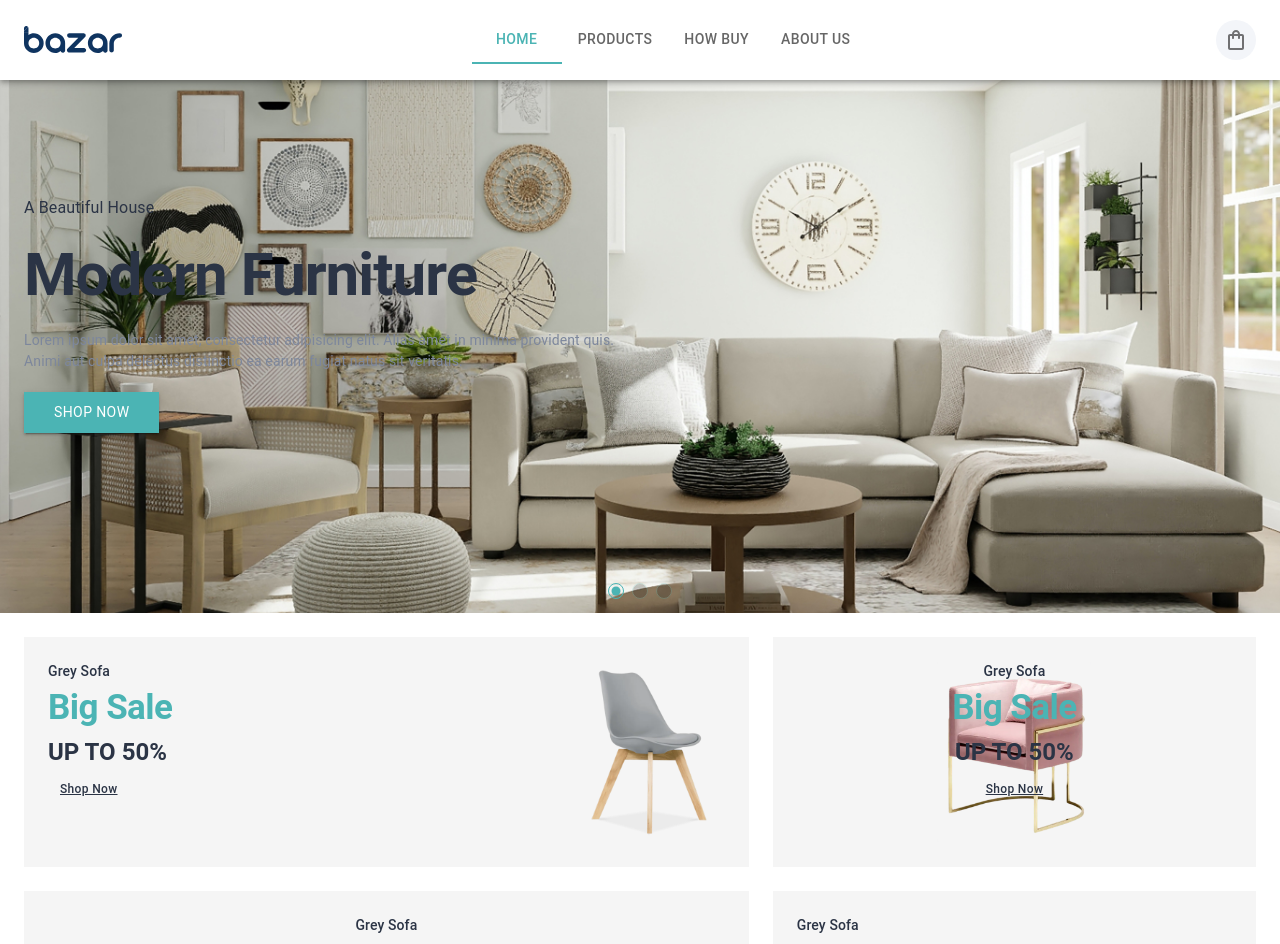
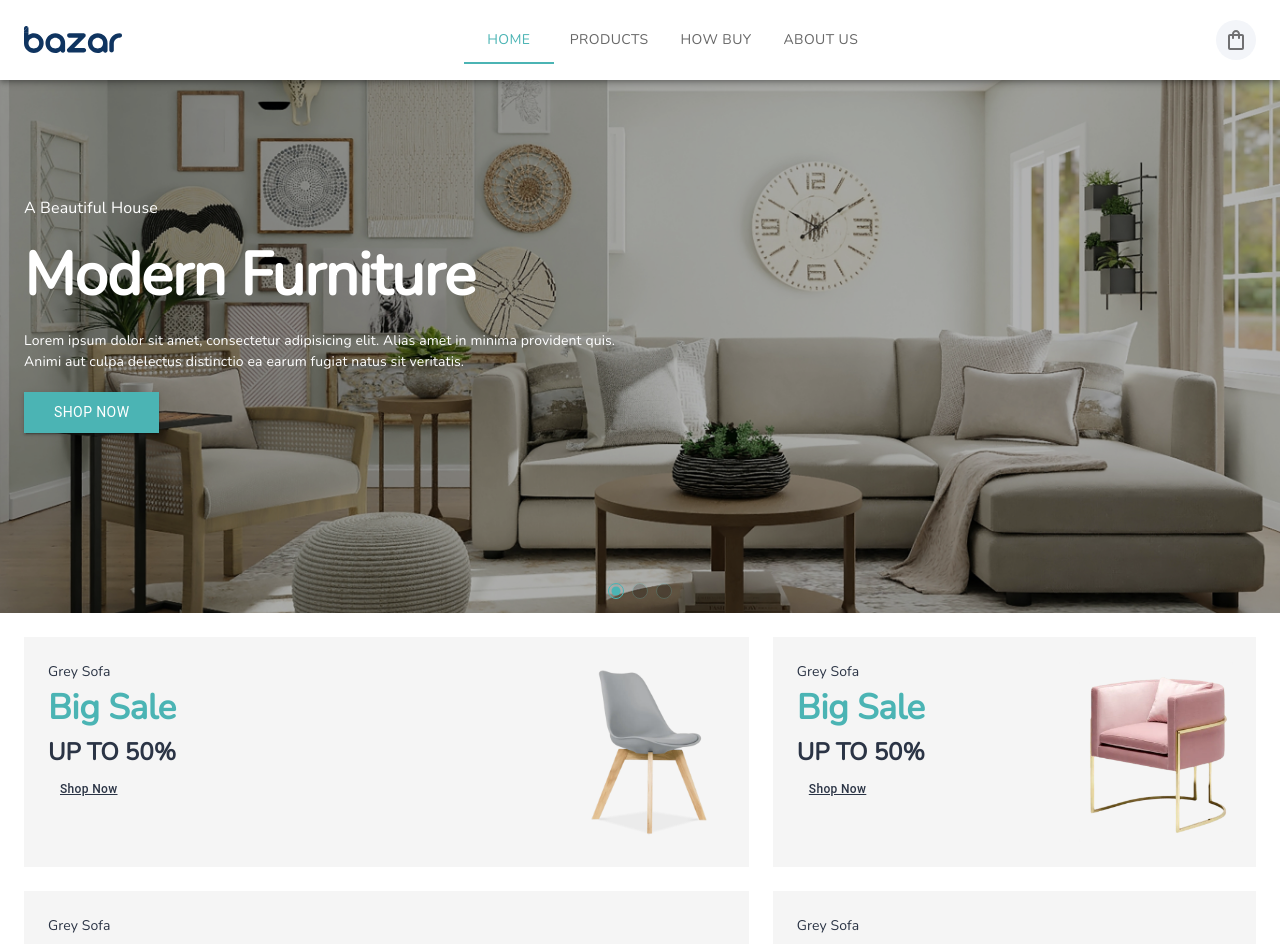
Before and after one commit to DM-BK/macarons, a Next.js app: page / in a window 1280 px wide. Shown: the top 944 px of the page. Built offline with nearby package versions, Linux system fonts and the light colour scheme.

Commit message:
шо-то add

```diff
--- a/components/global/Cart/CartStyles.tsx
+++ b/components/global/Cart/CartStyles.tsx
@@ -11,7 +11,10 @@ export const IconButton: (isAnimate: boolean) => SxProps = (isAnimate) => ({
 
 export const CartDrawer: SxProps = {
     '.MuiDrawer-paper': {
-        minWidth: '400px',
+        minWidth: {
+            xs: '100%',
+            sm: '400px'
+        },
         height: '100vh'
     }
 }
--- a/components/global/GlobalStyles.tsx
+++ b/components/global/GlobalStyles.tsx
@@ -13,7 +13,7 @@ export const AppBoxStyles = {
     minHeight: '100vh'
 }
 
-export const theme = createTheme({
+export let theme = createTheme({
     breakpoints: {
         values: {
             xs: 0,
@@ -32,6 +32,31 @@ export const theme = createTheme({
         }
     }
 })
+
+theme = {
+    ...theme,
+    components: {
+        MuiTypography: {
+            styleOverrides: {
+                root: {
+                    fontFamily: '"Nunito", sans-serif',
+                }
+            }
+        },
+        // MuiButtonBase: {
+        //     styleOverrides: {
+        //
+        //     }
+        // },
+        MuiTab: {
+            styleOverrides: {
+                root: {
+                    fontFamily: '"Nunito", sans-serif',
+                }
+            }
+        }
+    }
+}
 
 const GlobalStyles = () => {
 
--- a/components/global/ProductsSection/ProductsItem/ProductsItemStyles.tsx
+++ b/components/global/ProductsSection/ProductsItem/ProductsItemStyles.tsx
@@ -50,7 +50,7 @@ export const ProductsItemNew: SxProps = {
     top: '0',
     right: '20px',
     width: '40px',
-    height: '42px',
+    height: '52px',
     backgroundColor: '#4bb4b4',
 
     display: 'flex',
@@ -59,17 +59,9 @@ export const ProductsItemNew: SxProps = {
     color: '#fff',
 
     fontSize: '12px',
-    fontWeight: '400'
-}
+    fontWeight: '400',
 
-export const ProductsItemNewBottom: SxProps = {
-    position: 'absolute',
-    bottom: '-10px',
-    height: '10px',
-    width: '40px',
-    borderLeft: '20px solid #4bb4b4',
-    borderRight: '20px solid #4bb4b4',
-    borderBottom: '10px solid transparent'
+    clipPath: 'polygon(0 0, 100% 0, 100% 100%, 50% 85%, 0 100%)',
 }
 
 export const ProductsItemImageBox: SxProps = {
--- a/components/pages/Home/SliderSection/SliderItemContent/SliderItemContentStyles.tsx
+++ b/components/pages/Home/SliderSection/SliderItemContent/SliderItemContentStyles.tsx
@@ -1,16 +1,26 @@
-import {SxProps} from '@mui/material/styles'
+import { SxProps } from '@mui/material/styles'
 
 export const SliderItemContentBox: SxProps = {
     //между слайдами при 100% ширины есть щель, как по-другому решить, в душе не ебу... и лучше не лезь, а то сожрет
     width: {
         xs: '101%',
-        lg: '102%'
+        lg: '102%',
+    },
+    position: 'relative',
+    isolation: 'isolate',
+
+    '&:before': {
+        content: '""',
+        position: 'absolute',
+        inset: 0,
+        background: 'rgba(0, 0, 0, .3)',
+        zIndex: '-1'
     },
 
     paddingTop: '64px',
     background: 'url("/furniture.jpeg") center no-repeat',
     backgroundSize: 'cover',
-    color: '#2b3445',
+    color: '#fff',
 }
 
 export const SlideItemContentInnerBox: SxProps = {
@@ -20,7 +30,7 @@ export const SlideItemContentInnerBox: SxProps = {
     gap: '20px',
     alignItems: {
         xs: 'center',
-        md: 'flex-start'
+        md: 'flex-start',
     },
     maxWidth: {
         xs: '100%',
@@ -29,8 +39,8 @@ export const SlideItemContentInnerBox: SxProps = {
     },
     textAlign: {
         xs: 'center',
-        md: 'start'
-    }
+        md: 'start',
+    },
 }
 
 export const SlideItemContentTitle: SxProps = {
@@ -38,13 +48,13 @@ export const SlideItemContentTitle: SxProps = {
     fontSize: {
         xs: '40px',
         md: '50px',
-        lg: '60px'
-    }
+        lg: '60px',
+    },
 }
 
 export const SlideItemContentDescription: SxProps = {
     fontSize: '14px',
-    color: '#7d879c',
+    color: '#fff',
 }
 
 export const SlideItemContentButton: SxProps = {
--- a/components/pages/Home/TopSaleProducts/TopSaleProducts.tsx
+++ b/components/pages/Home/TopSaleProducts/TopSaleProducts.tsx
@@ -3,7 +3,7 @@ import { useRouter } from 'next/router'
 
 import { Box, Container, Typography, Button, Image } from '@common'
 
-import { topSaleProducts, gridArea } from './topSaleProductsConfig'
+import { topSaleProducts } from './topSaleProductsConfig'
 
 import * as styles from './TopSaleProductsStyles'
 
@@ -17,30 +17,39 @@ export const TopSaleProducts = () => {
     return (
         <Container sx={styles.Container}>
             <Box sx={styles.TopSaleProductsGrid}>
-                {topSaleProducts.map((product, index) => (
+                {topSaleProducts.map((product, index) => {
+                    const position = styles.gridArea[index + 1]
+                    return (
                         <Box
-                        className={gridArea[index + 1]}
+                            onClick={goToSale}
                             key={product.id}
-                        sx={styles.getTopSaleProductsGridItem(
-                            gridArea[index + 1]
-                        )}
+                            sx={styles.getTopSaleProductsGridItem(position)}
                         >
                             <Box>
-                            <Typography className='label' variant='h6'>
+                                <Typography
+                                    sx={styles.Category(position)}
+                                    variant='h6'
+                                >
                                     {product.label}
                                 </Typography>
-                            <Typography className='sale' variant='h1'>
+                                <Typography
+                                    sx={styles.Sale(position)}
+                                    variant='h2'
+                                >
                                     Big Sale
                                 </Typography>
-                            <Typography className='up-to' variant='h3'>
+                                <Typography
+                                    sx={styles.Discount(position)}
+                                    variant='h3'
+                                >
                                     Up to 50%
                                 </Typography>
-                            <Button className='button' onClick={goToSale}>
+                                <Button sx={styles.Button} onClick={goToSale}>
                                     Shop Now
                                 </Button>
                             </Box>
 
-                        <Box className='image-box'>
+                            <Box sx={styles.ImageBox(position)}>
                                 <Image
                                     alt={product.img}
                                     src={product.img}
@@ -48,7 +57,8 @@ export const TopSaleProducts = () => {
                                 />
                             </Box>
                         </Box>
-                ))}
+                    )
+                })}
             </Box>
         </Container>
     )
--- a/components/pages/Home/TopSaleProducts/TopSaleProductsStyles.tsx
+++ b/components/pages/Home/TopSaleProducts/TopSaleProductsStyles.tsx
@@ -1,6 +1,16 @@
 import { SxProps } from '@mui/material/styles'
 
-type TopSaleProductsGridItemType = (number: string) => SxProps
+export const gridArea: {
+    [key: number]: string
+} = {
+    1: 'first',
+    2: 'second',
+    3: 'third',
+    4: 'fourth',
+    5: 'fifth',
+}
+
+type TopSaleProductsItemType = (position: string) => SxProps
 
 export const Container: SxProps = {
     mb: '30px',
@@ -24,34 +34,44 @@ export const TopSaleProductsGrid: SxProps = {
     },
 }
 
-export const getTopSaleProductsGridItem: TopSaleProductsGridItemType = (
-    number
+export const getTopSaleProductsGridItem: TopSaleProductsItemType = (
+    position
 ) => ({
-    gridArea: number,
+    gridArea: position,
     background: '#F5F5F5',
     p: '24px',
     position: 'relative',
+    textAlign: 'start',
+    isolation: 'isolate',
+    transition: 'box-shadow .3s, scale .3s',
+    cursor: 'pointer',
 
-    '.label': {
+    '&:hover': {
+        boxShadow: '0 0 5px 2px rgba(0, 0, 0, .05)',
+        scale: '1.01'
+    },
+})
+
+export const Category: TopSaleProductsItemType = (position) => ({
     fontSize: '14px',
     lineHeight: '1.5',
-    },
+})
 
-    '.sale': {
+export const Sale: TopSaleProductsItemType = (position) => ({
     color: 'primary.main',
     fontSize: '35px',
     fontWeight: '600',
     lineHeight: '1.5',
-    },
+})
 
-    '.up-to': {
+export const Discount: TopSaleProductsItemType = (position) => ({
     fontSize: '24px',
     fontWeight: '600',
     lineHeight: '1.5',
     textTransform: 'uppercase',
-    },
+})
 
-    button: {
+export const Button: SxProps = {
     background: 'transparent',
     color: 'inherit',
     border: 0,
@@ -68,29 +88,19 @@ export const getTopSaleProductsGridItem: TopSaleProductsGridItemType = (
         boxShadow: 'none',
         textDecoration: 'none',
     },
-    },
+}
 
-    '.image-box': {
+export const ImageBox: TopSaleProductsItemType = (position) => ({
     position: 'absolute',
-        width: '200px',
+    width: [ 'third'].includes(position) ? '100%' : '200px',
     height: 'calc(100% - 50px)',
     right: '0',
     top: '50%',
     translate: '0 -50%',
+    zIndex: -2,
 
-        img: {
+    'img': {
         objectFit: 'contain',
         height: '100%',
     },
-    },
-
-    '&.second, &.third': {
-        textAlign: 'center',
-        isolation: 'isolate',
-
-        '.image-box': {
-            width: '100%',
-            zIndex: '-1',
-        },
-    },
 })
--- a/components/pages/Home/TopSaleProducts/topSaleProductsConfig.ts
+++ b/components/pages/Home/TopSaleProducts/topSaleProductsConfig.ts
@@ -7,13 +7,3 @@ export const topSaleProducts: ProductType[] = [
     allProducts['4'],
     allProducts['5'],
 ]
-
-export const gridArea: {
-    [key: number]: string
-} = {
-    1: 'first',
-    2: 'second',
-    3: 'third',
-    4: 'fourth',
-    5: 'fifth'
-}
--- a/package.json
+++ b/package.json
@@ -13,12 +13,13 @@
     "@emotion/react": "11.9.3",
     "@emotion/server": "11.4.0",
     "@emotion/styled": "11.9.3",
+    "@fontsource/nunito": "^4.5.12",
     "@mui/icons-material": "5.8.4",
     "@mui/material": "5.8.5",
     "@mui/system": "5.8.6",
     "@reduxjs/toolkit": "1.8.3",
     "next": "12.1.6",
-    "prettier": "^2.8.3",
+    "prettier": "2.8.3",
     "react": "18.2.0",
     "react-dom": "18.2.0",
     "react-hook-form": "7.33.1",
--- a/pages/_app.tsx
+++ b/pages/_app.tsx
@@ -9,6 +9,8 @@ import {Footer} from "@components/Footer";
 import {Header} from "@components/Header";
 import GlobalStyles, {AppBoxStyles, Main, theme} from "../components/global/GlobalStyles";
 import {store} from "../store/store";
+
+import "@fontsource/nunito"
 
 function MyApp({Component, pageProps}: AppProps) {
     return <>
```
Also changed, not shown: components/global/ProductsSection/ProductsItem/ProductsItem.tsx (+25 -24 lines), 1 other file (tests, documents, lock files or other folders). Lines whose indentation alone changed are shown as unchanged.
